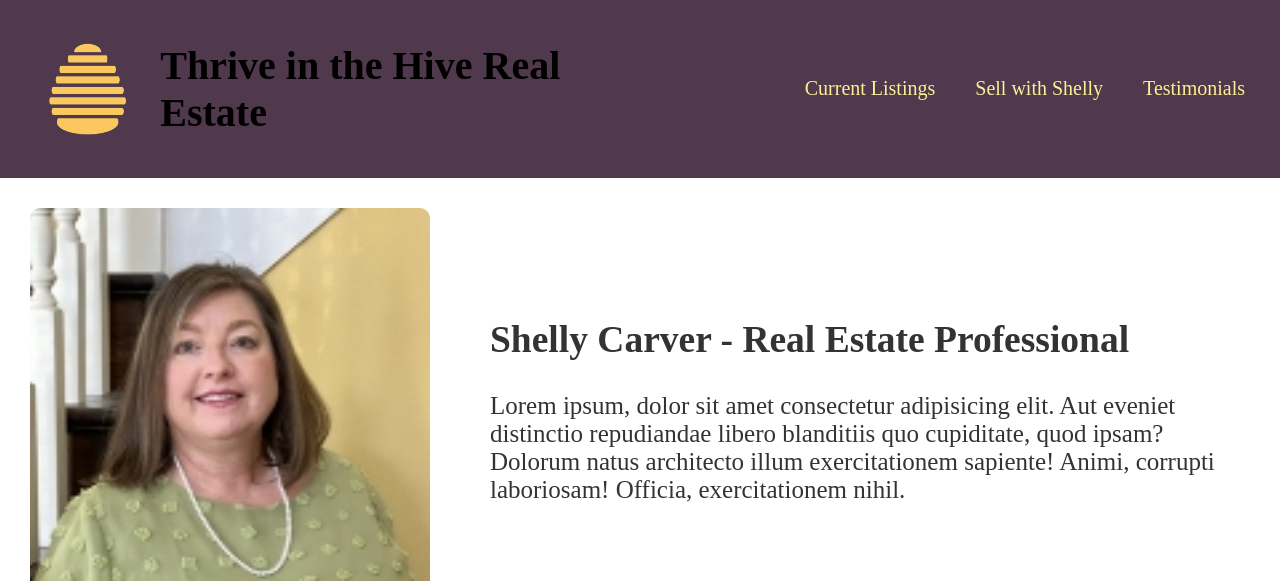
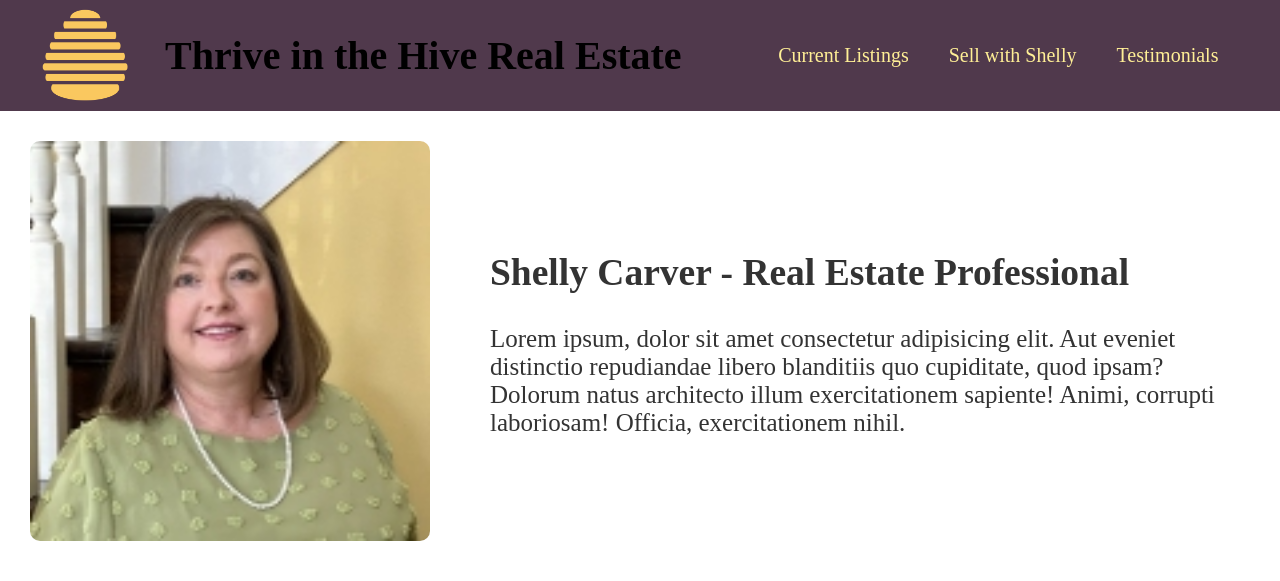
Before and after one commit to khcarver1/thriveInTheHive, a plain HTML site: page index.html in a window 1280 px wide. Shown: the top 581 px of the page. Drawn offline with Linux system fonts and the light colour scheme.

Commit message:
nav updates

```diff
--- a/assets/css/style.css
+++ b/assets/css/style.css
@@ -5,25 +5,35 @@ html {
     --color-four: #333333;
 }
 
+body {
+    margin: 0px;
+}
 
 header {
     display: flex;
     background-color: var(--primary-color);
-    padding: 15px;
+    padding: 5px;
+}
+
+#header-title {
+    display: flex;
     font-size: 20px;
+    flex-wrap: nowrap;
+    width: auto;
 
 }
+#header-title h1 {
+    display: flex;
+    text-align: center;
+    flex-wrap: nowrap;
+    white-space: nowrap;
+}
+
 header img {
     width: 160px;
     height: 100px;
     margin-top: auto;
     margin-bottom: auto;
-}
-#navpanel {
-
-}
-body {
-    margin: 0px;
 }
 
 section {
@@ -135,6 +145,7 @@ h3 {
         font-size: 15px;
         width: 100%;
     }
+
     header img {
         width: 80px;
         height: 50px;
@@ -171,6 +182,7 @@ h3 {
         font-size: 25px;
         width: 80%;
     }
+
     .gmap_canvas {
         width: 250px;
         height: 250px;
--- a/assets/js/script.js
+++ b/assets/js/script.js
@@ -22,6 +22,7 @@ headerElem.appendChild(headerNav);
 headerUl.style.display = "flex";
 headerUl.style.textAlign = "center";
 headerUl.style.listStyleType = "none";
+
 //Li A tags
 headerLi0A.style.color = "var(--secondary-color)";
 headerLi1A.style.color = "var(--secondary-color)";
@@ -32,12 +33,15 @@ headerLi0.style.textDecoration = "none";
 headerLi0.style.margin = "20px";
 headerLi1.style.margin = "20px";
 headerLi2.style.margin = "20px";
+headerLi0.style.fontSize = "20px";
+headerLi1.style.fontSize = "20px";
+headerLi2.style.fontSize = "20px";
 //headerNav
 headerNav.style.justifyContent = "space-around";
 //headerElem
-headerElem.style.width = "700px";
+headerElem.style.width = "100%";
 headerElem.style.display = "flex";
-headerElem.style.justifyContent = "end";
+headerElem.style.justifyContent = "space-evenly";
 headerElem.style.alignItems = "center";
 
 
@@ -61,11 +65,14 @@ function moBeeHiveLi0A() {
     beeHiveLi0A.style.height = "25px";
     headerLi0.style.display = "flex";
     headerLi0.style.alignItems = "center";
+    headerLi0.style.marginLeft = "-20px";
+
     headerLi0.appendChild(beeHiveLi0A);
     headerLi0.insertBefore(headerLi0A, headerLi0.children[2]);
 };
 function mlBeeHiveLi0A() {
     headerLi0.removeChild(beeHiveLi0A);
+    headerLi0.style.marginLeft = "20px";
 
 };
 headerLi1.addEventListener("mouseenter", moBeeHiveLi1A);
--- a/index.html
+++ b/index.html
@@ -12,9 +12,11 @@
 </head>
 
 <body>
-    <header class="" >
-        <img src="./assets/favicon/beehivefavicon.png" alt="">
-        <h1>Thrive in the Hive Real Estate</h1>
+    <header class="">
+        <div id="header-title">
+            <img src="./assets/favicon/beehivefavicon.png" alt="">
+            <h1>Thrive in the Hive Real Estate</h1>
+        </div>
         <div id="navpanel"></div>
     </header>
     <section>
@@ -59,8 +61,7 @@
                     </div>
                     <div class="email-request"><textarea id="comment" name="comment" aria-labelledby="inquiry comment"
                             placeholder="Message" class="email-request text-area"></textarea></div>
-                    <div class="email-container-btn"><button id="ask-a-question-submit" class=""><span
-                                class="">Send
+                    <div class="email-container-btn"><button id="ask-a-question-submit" class=""><span class="">Send
                                 Email</span></button></div>
                 </form>
             </div>
```
